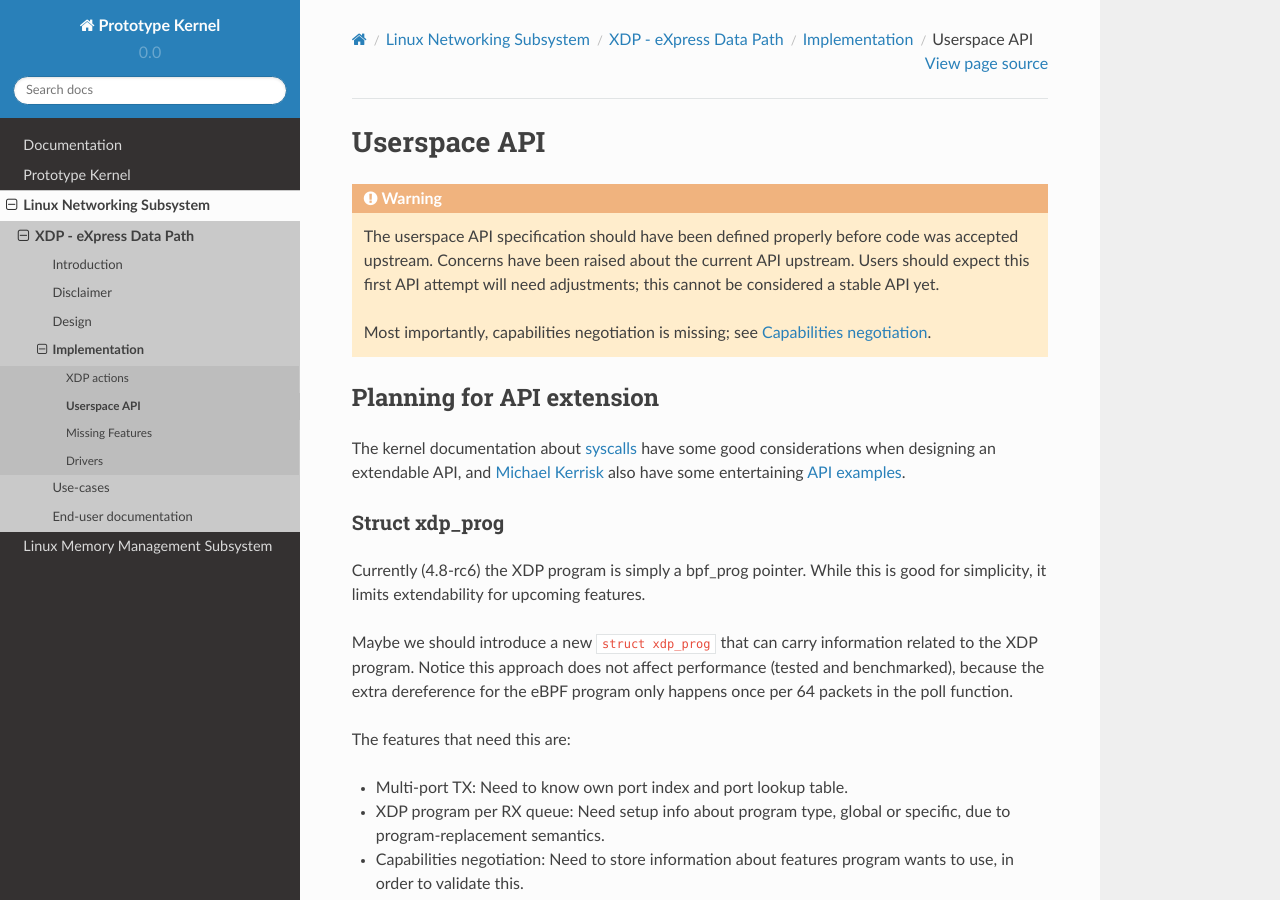
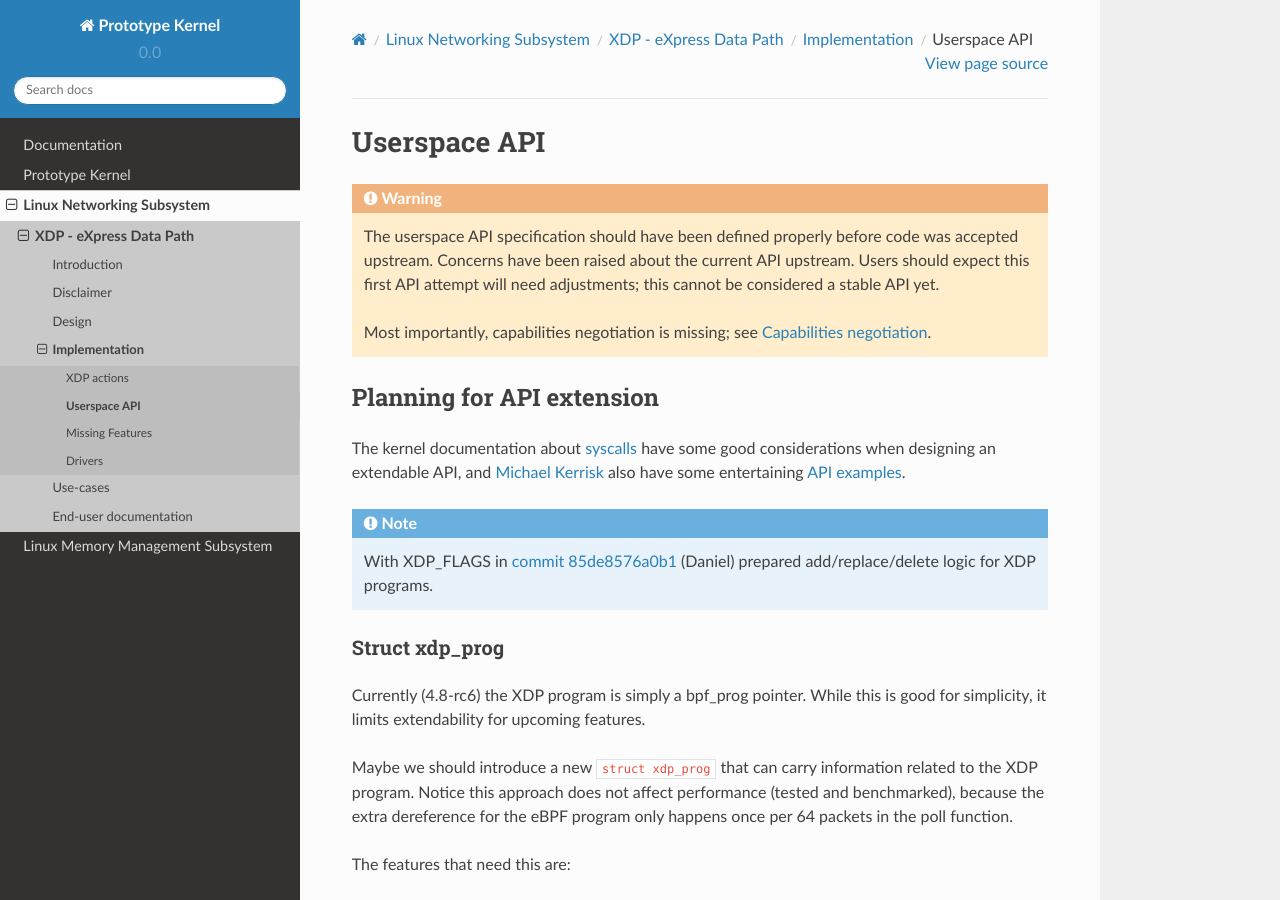
Before and after one commit to netoptimizer/prototype-kernel, a Sphinx documentation site: the page built from kernel/Documentation/networking/XDP/implementation/userspace_api.rst, in a window 1280 px wide and 900 px high. Built offline with Sphinx 7.4.7 and the Read the Docs theme 2.0.0, drawn with Linux system fonts in a browser that asks for light colours.

Commit message:
xdp: make notes about XDP_FLAGS commit
Signed-off-by: Jesper Dangaard Brouer <brouer@redhat.com>

```diff
--- a/kernel/Documentation/networking/XDP/implementation/userspace_api.rst
+++ b/kernel/Documentation/networking/XDP/implementation/userspace_api.rst
@@ -27,6 +27,11 @@ also have some entertaining `API examples`_.
 .. _API examples: http://man7.org/conf/index.html
 
 .. _Michael Kerrisk: http://man7.org/
+
+.. Note:: With XDP_FLAGS in `commit 85de8576a0b1`_ (Daniel) prepared
+          add/replace/delete logic for XDP programs.
+
+.. _commit 85de8576a0b1: https://git.kernel.org/davem/net-next/c/85de8576a0b1
 
 Struct xdp_prog
 ---------------
```
